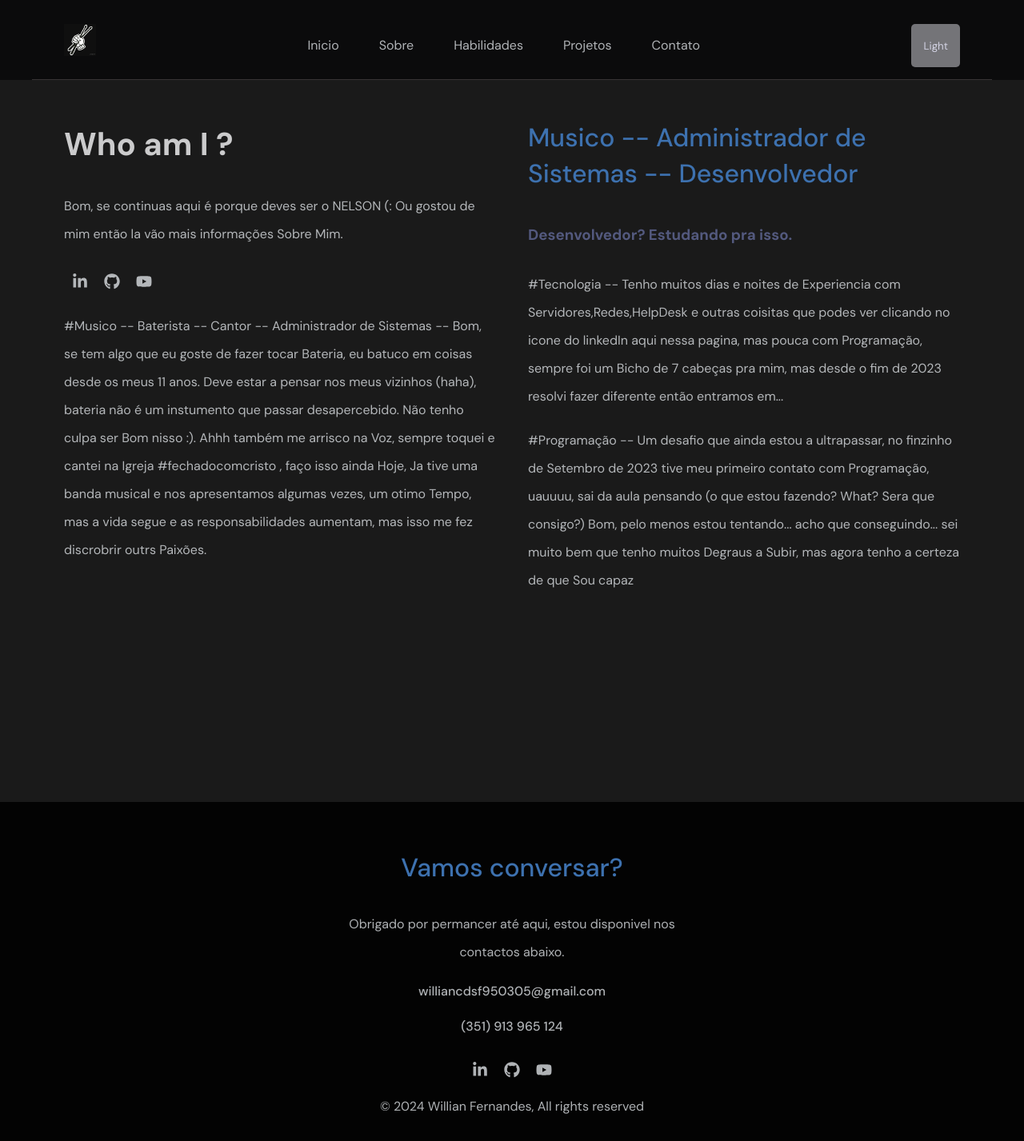
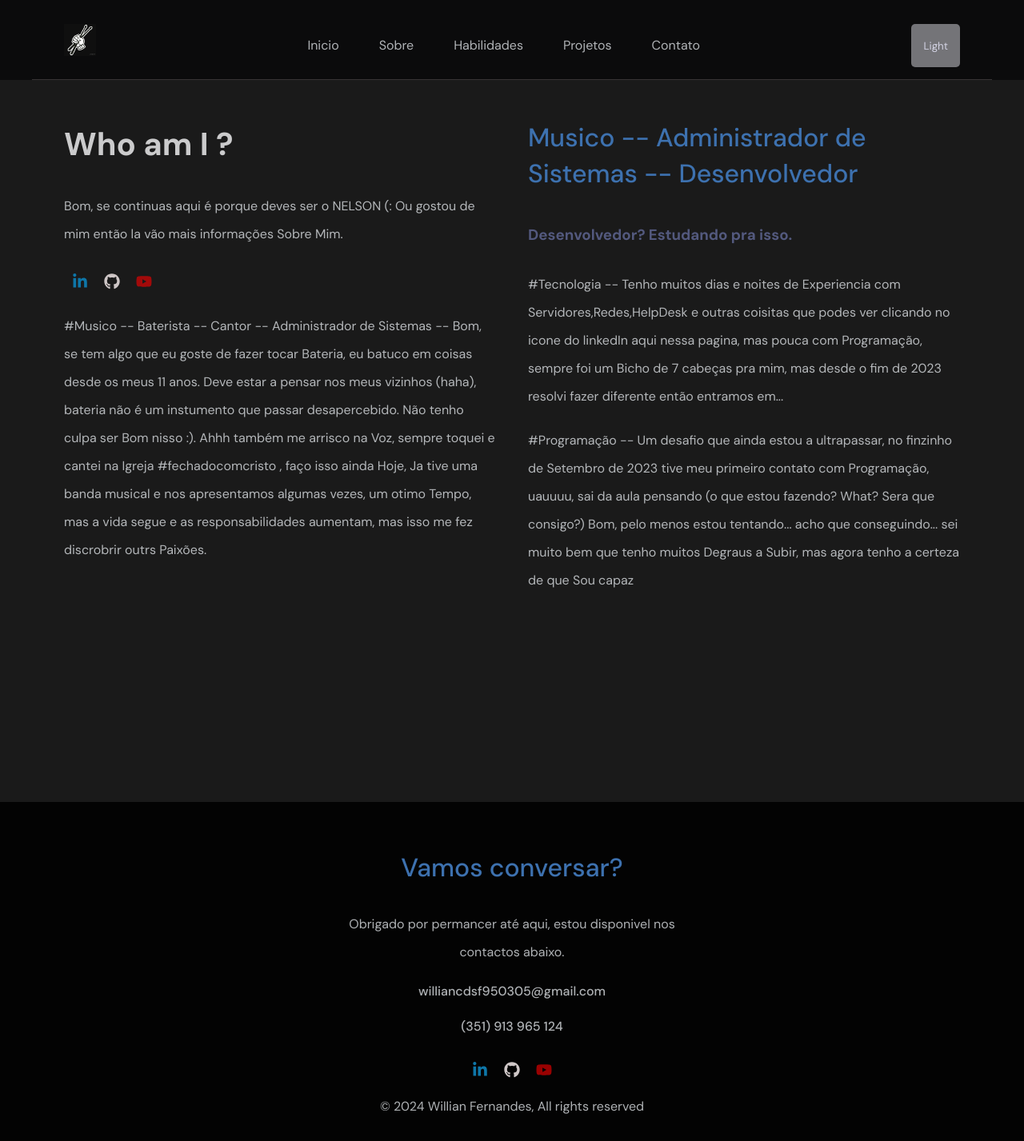
Before and after one commit to Willcrisfer/teste, a React (Vite) app: page /About in a window 1280 px wide. Shown: the whole page at 80% size. Built offline with nearby package versions, Linux system fonts and the light colour scheme.

Commit message:
Updates Visuais

```diff
--- a/src/components/footer/Footer.jsx
+++ b/src/components/footer/Footer.jsx
@@ -19,11 +19,12 @@ const Footer = () => {
                 {socialNetworks.map((network) => (
                     <a
                         href={network.link}
-                        className="social-btn"
+                        className={network.name + " social-btn"}
                         target='_blank'
                         rel='noopener noreferrer'
                     >
                         {network.icon}
+
                     </a>
                 ))}
 
--- a/src/components/footer/footer.css
+++ b/src/components/footer/footer.css
@@ -23,15 +23,13 @@ footer .footer__content .social-btn{
     padding: 1rem;
     font-size: 2rem;
 }
-footer .footer__content .social-btn:hover{
-    color: var(--social-color);
 
-}
+
+
 
 footer .footer__content .footer__copyright {
    font-size: 1.6rem;
    padding-bottom: 1.6rem;
-
 }
 
 .tertiary-title .mb-s {
--- a/src/css/globals.css
+++ b/src/css/globals.css
@@ -110,6 +110,22 @@ p:not(:last-of-type),
 
 }
 
+.social-btn:hover{
+  color: var(--social-color);
+}
+
+.linkedin {
+  color : #0e76a8 ;
+
+}
+.github {
+  color : #cec6c6 ;
+
+}
+.youtube {
+  color : #ff000098 ;
+}
+
 .max-width {
   width: 100%;
   max-width: 120rem;
--- a/src/pages/about/About.jsx
+++ b/src/pages/about/About.jsx
@@ -15,7 +15,7 @@ const About = () => {
                     {socialNetworks.map((network) => (
                         <a
                             href={network.link}
-                            className="social-btn"
+                            className={ network.name + " social-btn"}
                             target="_blank"
                             rel="noopener noreferrer"
                         >
```
